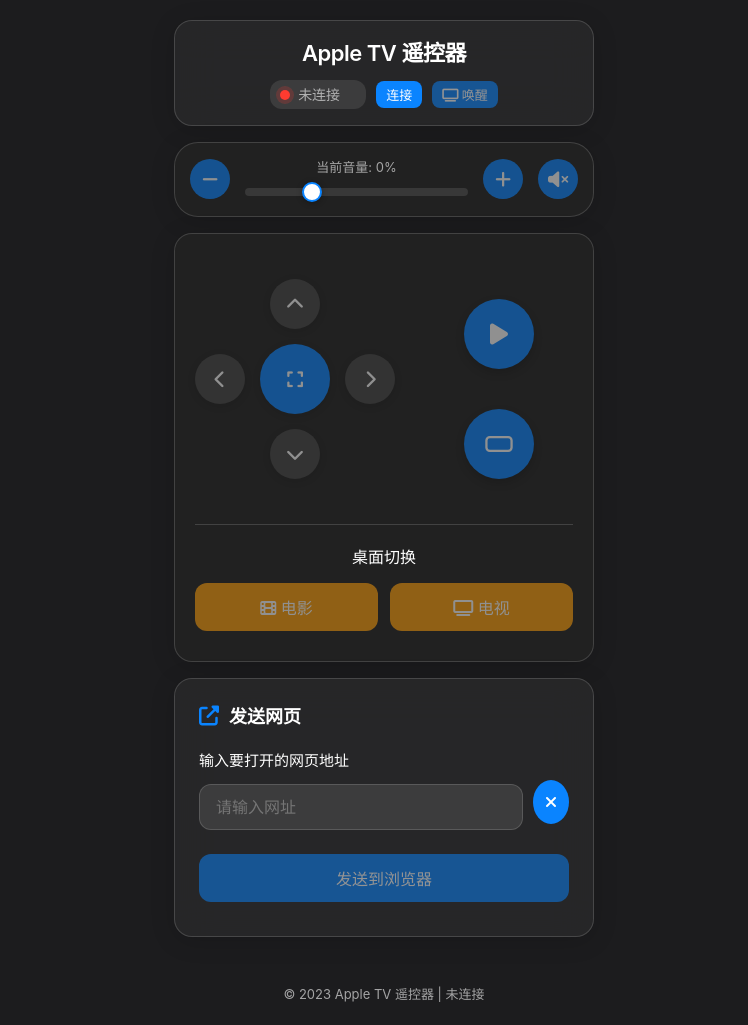
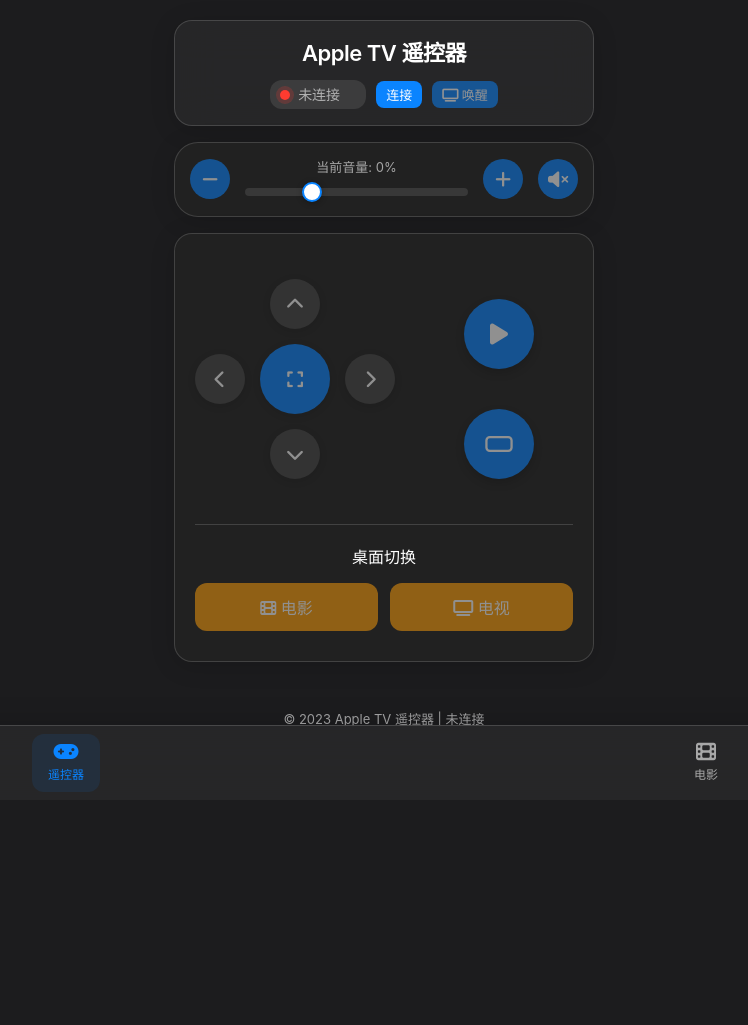
Before and after one commit to Charles-Hello/apptv, a Flask app: page / in a window 1280 px wide. Shown: the whole page, without its empty margins (256-1004 px from the left). After the commit the page ends 792 px from the top, so only its background shows below. Run offline with Flask 2, Linux system fonts and the light colour scheme; some libraries are stand-ins or nearby versions.

Commit message:
重构URL发送功能，移除Socket.IO依赖，改为使用HTTP请求发送URL到服务器。更新前端界面，添加Tab导航以切换遥控器和电影内容，优化音量控制布局，简化代码结构。

```diff
--- a/static/script.js
+++ b/static/script.js
@@ -1,4 +1,44 @@
 document.addEventListener('DOMContentLoaded', function () {
+  // Tab切换相关元素
+  const tabItems = document.querySelectorAll('.tab-item');
+  const tabContents = document.querySelectorAll('.tab-content');
+  const movieIframe = document.getElementById('movie-iframe');
+
+  // Tab切换函数
+  function switchTab(targetTab) {
+    // 移除所有active类
+    tabItems.forEach(item => item.classList.remove('active'));
+    tabContents.forEach(content => content.classList.remove('active'));
+
+    // 添加active类到目标tab
+    const targetTabItem = document.querySelector(`[data-tab="${targetTab}"]`);
+    const targetTabContent = document.getElementById(`${targetTab}-content`);
+
+    if (targetTabItem && targetTabContent) {
+      targetTabItem.classList.add('active');
+      targetTabContent.classList.add('active');
+
+      // 如果切换到电影tab，确保iframe已加载
+      if (targetTab === 'movie' && movieIframe) {
+        // 如果iframe还没有加载过，设置src
+        if (!movieIframe.src || movieIframe.src === 'about:blank') {
+          movieIframe.src = 'https://movie.tnanko.top/';
+        }
+      }
+    }
+  }
+
+  // 添加tab点击事件监听器
+  tabItems.forEach(item => {
+    item.addEventListener('click', function () {
+      const targetTab = this.getAttribute('data-tab');
+      switchTab(targetTab);
+    });
+  });
+
+  // 初始化 - 默认显示遥控器tab
+  switchTab('remote');
+
   // 获取DOM元素
   const volumeLevel = document.getElementById('volume-level');
   const volumeValue = document.getElementById('volume-value');
@@ -36,17 +76,9 @@
   const wakeCountdown = document.getElementById('wake-countdown');
   const wakeProgressBar = document.getElementById('wake-progress-bar');
 
-  // URL发送相关
-  const urlInput = document.getElementById('url-input');
-  const sendUrlBtn = document.getElementById('send-url-btn');
-  const clearUrlBtn = document.getElementById('clear-url-btn');
-  const urlHistoryDiv = document.getElementById('url-history');
-  const urlHistoryContainer = document.getElementById('url-history-container');
-
-  // 保存当前音量和URL历史
+  // 保存当前音量
   let currentVolume = 0;
   let lastNonZeroVolume = 50; // 存储上一次非零音量值
-  let urlHistory = JSON.parse(localStorage.getItem('urlHistory') || '[]');
 
   // 初始化状态
   let isPlaying = false;
@@ -87,7 +119,6 @@
 
   // 启用/禁用按钮
   function enableButtons(enable) {
-    sendUrlBtn.disabled = !enable;
     playPauseBtn.disabled = !enable;
     arrowUpBtn.disabled = !enable;
     arrowDownBtn.disabled = !enable;
@@ -103,11 +134,6 @@
 
     // 屏幕唤醒按钮根据当前唤醒状态决定是否禁用
     wakeScreenBtn.disabled = !enable || isScreenAwake;
-
-    // 检查URL输入框的值，如果为空则禁用发送按钮
-    if (urlInput.value.trim() === '') {
-      sendUrlBtn.disabled = true;
-    }
   }
 
   // 更新播放/暂停按钮状态
@@ -165,12 +191,6 @@
 
         // 显示音量控制
         volumeContainer.classList.remove('hidden');
-
-        // 显示历史记录
-        if (urlHistory.length > 0) {
-          updateUrlHistory();
-          urlHistoryContainer.classList.remove('hidden');
-        }
 
         // 获取屏幕唤醒状态
         socket.emit('get_wake_status');
@@ -263,17 +283,6 @@
           statusText.textContent = `已切换到${data.direction === 'left' ? '电影' : '电视'}桌面`;
         } else {
           statusText.textContent = `桌面切换失败`;
-        }
-      });
-
-      // URL发送响应
-      socket.on('open_url_response', function (data) {
-        if (data.success) {
-          statusText.textContent = `URL已成功打开`;
-          // 添加到历史记录
-          addToUrlHistory(data.url);
-        } else {
-          statusText.textContent = `URL打开失败`;
         }
       });
 
@@ -433,67 +442,6 @@
     } else {
       muteBtn.innerHTML = '<i class="fas fa-volume-mute"></i>';
     }
-  }
-
-  // 添加URL到历史记录
-  function addToUrlHistory(url) {
-    // 防止重复添加
-    if (urlHistory.includes(url)) {
-      // 移除旧的
-      urlHistory = urlHistory.filter(item => item !== url);
-    }
-
-    // 添加到开头
-    urlHistory.unshift(url);
-
-    // 限制最多保存5条记录
-    if (urlHistory.length > 5) {
-      urlHistory.pop();
-    }
-
-    // 保存到本地存储
-    localStorage.setItem('urlHistory', JSON.stringify(urlHistory));
-
-    // 更新显示
-    updateUrlHistory();
-
-    // 显示历史记录容器
-    urlHistoryContainer.classList.remove('hidden');
-  }
-
-  // 更新URL历史记录显示
-  function updateUrlHistory() {
-    urlHistoryDiv.innerHTML = '';
-
-    urlHistory.forEach(url => {
-      const item = document.createElement('div');
-      item.className = 'history-item';
-
-      // 创建图标
-      const icon = document.createElementNS('http://www.w3.org/2000/svg', 'svg');
-      icon.setAttribute('width', '16');
-      icon.setAttribute('height', '16');
-      icon.setAttribute('viewBox', '0 0 24 24');
-      const path = document.createElementNS('http://www.w3.org/2000/svg', 'path');
-      path.setAttribute('d', 'M12 2C6.486 2 2 6.486 2 12s4.486 10 10 10 10-4.486 10-10S17.514 2 12 2zm0 18c-4.411 0-8-3.589-8-8s3.589-8 8-8 8 3.589 8 8-3.589 8-8 8z');
-      icon.appendChild(path);
-
-      // 创建文本
-      const text = document.createElement('span');
-      text.textContent = url;
-
-      item.appendChild(icon);
-      item.appendChild(text);
-
-      // 点击事件
-      item.addEventListener('click', function () {
-        urlInput.value = url;
-        // 激活发送按钮
-        sendUrlBtn.disabled = !isConnected;
-      });
-
-      urlHistoryDiv.appendChild(item);
-    });
   }
 
   // 按钮事件监听
@@ -657,43 +605,6 @@
     }
   });
 
-  // 发送URL
-  sendUrlBtn.addEventListener('click', function () {
-    const url = urlInput.value.trim();
-    if (!url) {
-      statusText.textContent = '请输入有效的URL';
-      return;
-    }
-
-    // 确保URL包含http或https
-    let finalUrl = url;
-    if (!finalUrl.startsWith('http://') && !finalUrl.startsWith('https://')) {
-      finalUrl = 'https://' + finalUrl;
-      urlInput.value = finalUrl;
-    }
-
-    if (socket && socket.connected) {
-      socket.emit('open_url', { url: finalUrl });
-      statusText.textContent = '发送URL: ' + finalUrl;
-    } else {
-      statusText.textContent = 'WebSocket未连接，无法发送URL';
-    }
-  });
-
-  // 清空URL输入框
-  clearUrlBtn.addEventListener('click', function () {
-    urlInput.value = '';
-    urlInput.focus();
-    // 禁用发送按钮
-    sendUrlBtn.disabled = true;
-  });
-
-  // URL输入框变化事件
-  urlInput.addEventListener('input', function () {
-    // 如果连接状态为已连接且输入框不为空，则启用发送按钮
-    sendUrlBtn.disabled = !(isConnected && this.value.trim() !== '');
-  });
-
   // 自动连接（针对移动设备）
   window.addEventListener('load', function () {
     // 如果在移动设备上，自动连接
--- a/static/styles.css
+++ b/static/styles.css
@@ -37,16 +37,15 @@
 body {
     background-color: var(--apple-dark-bg);
     color: var(--apple-dark-text);
-    display: flex;
-    flex-direction: column;
-    justify-content: center;
-    align-items: center;
+    margin: 0;
+    padding: 0;
     min-height: 100vh;
-    padding: 20px;
+    overflow: hidden;
+    font-family: -apple-system, BlinkMacSystemFont, 'SF Pro Text', 'SF Pro Display', 'Helvetica Neue', sans-serif;
     line-height: 1.5;
 }
 
-/* 新的紧凑型头部样式 */
+/* 鏂扮殑绱у噾鍨嬪ご閮ㄦ牱寮?*/
 .compact-header {
     background: var(--apple-dark-card-bg);
     border-radius: 18px;
@@ -1551,3 +1511,140 @@
     top: 50%;
     transform: translateY(-50%);
 }
+
+/* Tab瀵艰埅鏍忔牱寮?*/
+.tab-navigation {
+    position: fixed;
+    bottom: 0;
+    left: 0;
+    right: 0;
+    background: var(--apple-dark-card-bg);
+    backdrop-filter: blur(20px);
+    -webkit-backdrop-filter: blur(20px);
+    border-top: 1px solid var(--apple-dark-border);
+    display: flex;
+    justify-content: space-around;
+    padding: 8px 0;
+    z-index: 1000;
+    box-shadow: 0 -4px 24px rgba(0, 0, 0, 0.15);
+}
+
+.tab-item {
+    display: flex;
+    flex-direction: column;
+    align-items: center;
+    padding: 8px 16px;
+    cursor: pointer;
+    transition: all 0.3s ease;
+    border-radius: 12px;
+    color: var(--apple-dark-text-secondary);
+    min-width: 60px;
+}
+
+.tab-item.active {
+    color: var(--apple-dark-primary);
+    background: rgba(10, 132, 255, 0.1);
+}
+
+.tab-item:hover {
+    color: var(--apple-dark-text);
+    background: rgba(255, 255, 255, 0.1);
+}
+
+.tab-item.active:hover {
+    color: var(--apple-dark-primary);
+    background: rgba(10, 132, 255, 0.15);
+}
+
+.tab-item i {
+    font-size: 20px;
+    margin-bottom: 4px;
+}
+
+.tab-item span {
+    font-size: 12px;
+    font-weight: 500;
+}
+
+/* 涓昏鍐呭鍖哄煙 */
+.main-content {
+    width: 100%;
+    height: 100vh;
+    padding-bottom: 80px; /* 涓哄簳閮╰ab瀵艰埅鐣欏嚭绌洪棿 */
+    overflow-y: auto;
+    box-sizing: border-box;
+}
+
+/* Tab鍐呭鏍峰紡 */
+.tab-content {
+    display: none !important;
+    width: 100%;
+    height: 100%;
+    padding: 20px;
+    box-sizing: border-box;
+}
+
+.tab-content.active {
+    display: block !important;
+}
+
+/* 閬ユ帶鍣╰ab鍐呭 */
+#remote-content.active {
+    display: flex !important;
+    flex-direction: column;
+    align-items: center;
+    min-height: calc(100vh - 80px);
+    justify-content: flex-start;
+}
+
+/* 鐢靛奖tab鍐呭 */
+#movie-content {
+    padding: 0;
+}
+
+.movie-iframe-container {
+    width: 100%;
+    height: calc(100vh - 80px);
+    background: var(--apple-dark-bg);
+}
+
+#movie-iframe {
+    width: 100%;
+    height: 100%;
+    border: none;
+    border-radius: 0;
+}
+
+/* 鍝嶅簲寮忚皟鏁?*/
+@media (max-width: 480px) {
+    .tab-navigation {
+        padding: 6px 0;
+    }
+
+    .tab-item {
+        padding: 6px 12px;
+        min-width: 50px;
+    }
+
+    .tab-item i {
+        font-size: 18px;
+        margin-bottom: 2px;
+    }
+
+    .tab-item span {
+        font-size: 10px;
+    }
+
+    .main-content {
+        padding-bottom: 70px;
+    }
+
+    .movie-iframe-container {
+        height: calc(100vh - 70px);
+    }
+
+    #remote-content.active {
+        min-height: calc(100vh - 70px);
+        padding: 10px;
+    }
+}
--- a/templates/index.html
+++ b/templates/index.html
@@ -13,6 +13,22 @@
 </head>
 
 <body>
+  <!-- Tab导航栏 -->
+  <div class="tab-navigation">
+    <div class="tab-item active" data-tab="remote">
+      <i class="fas fa-gamepad"></i>
+      <span>遥控器</span>
+    </div>
+    <div class="tab-item" data-tab="movie">
+      <i class="fas fa-film"></i>
+      <span>电影</span>
+    </div>
+  </div>
+
+  <!-- 主要内容区域 -->
+  <div class="main-content">
+    <!-- 遥控器Tab内容 -->
+    <div id="remote-content" class="tab-content active">
       <div class="compact-header">
         <div class="header-title">
           <h1>Apple TV 遥控器</h1>
@@ -117,30 +133,20 @@
         </div>
       </div>
 
-  <div class="card">
-    <div class="card-title">
-      <i class="fas fa-external-link-alt"></i>
-      <span>发送网页</span>
-    </div>
-    <div class="form-group">
-      <label for="url-input">输入要打开的网页地址</label>
-      <div style="display: flex; gap: 10px; align-items: center;">
-        <input type="url" id="url-input" placeholder="请输入网址" value="">
-        <button id="clear-url-btn" class="btn"
-          style="width: auto; padding: 12px; border-radius: 50%; aspect-ratio: 1;"><i class="fas fa-times"></i></button>
-      </div>
-    </div>
-    <button id="send-url-btn" class="btn btn-block" disabled>发送到浏览器</button>
-
-    <div id="url-history-container" class="hidden">
-      <h3 style="margin-top: 20px; font-size: 16px; font-weight: 500;">历史记录</h3>
-      <div id="url-history" class="history-list"></div>
-    </div>
-  </div>
-
       <footer>
         <p>© 2023 Apple TV 遥控器 | <span id="status-text">未连接</span></p>
       </footer>
+    </div>
+
+    <!-- 电影Tab内容 -->
+    <div id="movie-content" class="tab-content">
+      <div class="movie-iframe-container">
+        <iframe id="movie-iframe" src="https://movie.tnanko.top/" frameborder="0" allowfullscreen
+          sandbox="allow-same-origin allow-scripts allow-forms allow-popups allow-popups-to-escape-sandbox">
+        </iframe>
+      </div>
+    </div>
+  </div>
 
   <!-- 引入Socket.IO客户端库 -->
   <script src="https://cdn.socket.io/4.6.0/socket.io.min.js"></script>
```
Also changed, not shown: other parts of static/styles.css (+31 -70 lines), send_url.py (+25 -54 lines). Lines whose indentation alone changed are shown as unchanged.
